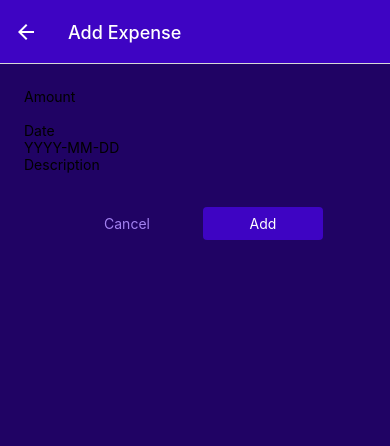
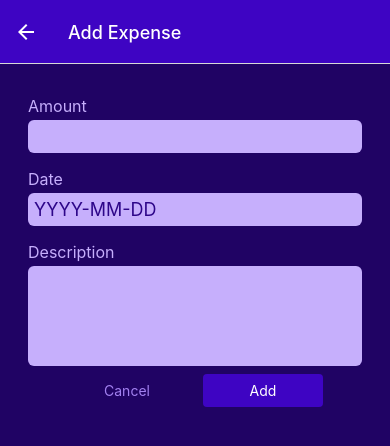
Before and after one commit to judo2000/react-native_expense-tracker, a React Native app: screen /ManageExpense in a window 390 px wide. Shown: the top 446 px of the page. Built offline with nearby package versions, Linux system fonts and the light colour scheme.

Commit message:
Style input component

```diff
--- a/components/ManageExpense/Input.js
+++ b/components/ManageExpense/Input.js
@@ -1,12 +1,42 @@
-import { Text, TextInput, View } from 'react-native';
+import { Text, TextInput, View, StyleSheet } from 'react-native';
+import { GlobalStyles } from '../../constants/styles';
 
 const Input = ({ label, textInputConfig }) => {
+  const inputStyles = [styles.input];
+
+  if (textInputConfig && textInputConfig.multiline) {
+    inputStyles.push(styles.inputMultiline);
+  }
+
   return (
-    <View>
-      <Text>{label}</Text>
-      <TextInput {...textInputConfig} />
+    <View style={styles.inputContainer}>
+      <Text style={styles.label}>{label}</Text>
+      <TextInput style={inputStyles} {...textInputConfig} />
     </View>
   );
 };
 
 export default Input;
+
+const styles = StyleSheet.create({
+  inputContainer: {
+    marginHorizontal: 4,
+    marginVertical: 8,
+  },
+  label: {
+    fontSize: 16,
+    color: GlobalStyles.colors.primary100,
+    marginBottom: 4,
+  },
+  input: {
+    backgroundColor: GlobalStyles.colors.primary100,
+    color: GlobalStyles.colors.primary700,
+    padding: 6,
+    borderRadius: 6,
+    fontSize: 18,
+  },
+  inputMultiline: {
+    minHeight: 100,
+    textAlignVertical: 'top',
+  },
+});
```
